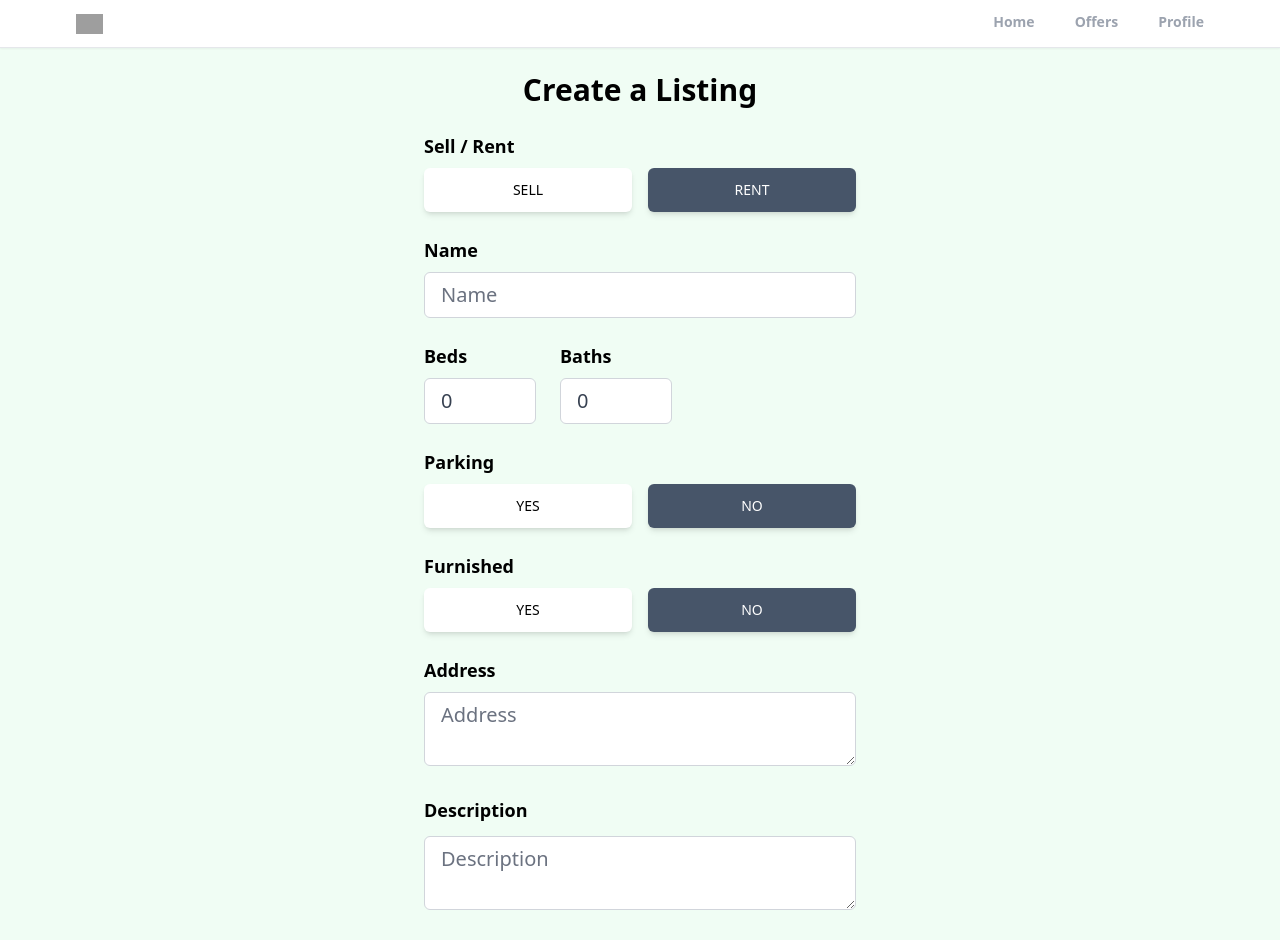
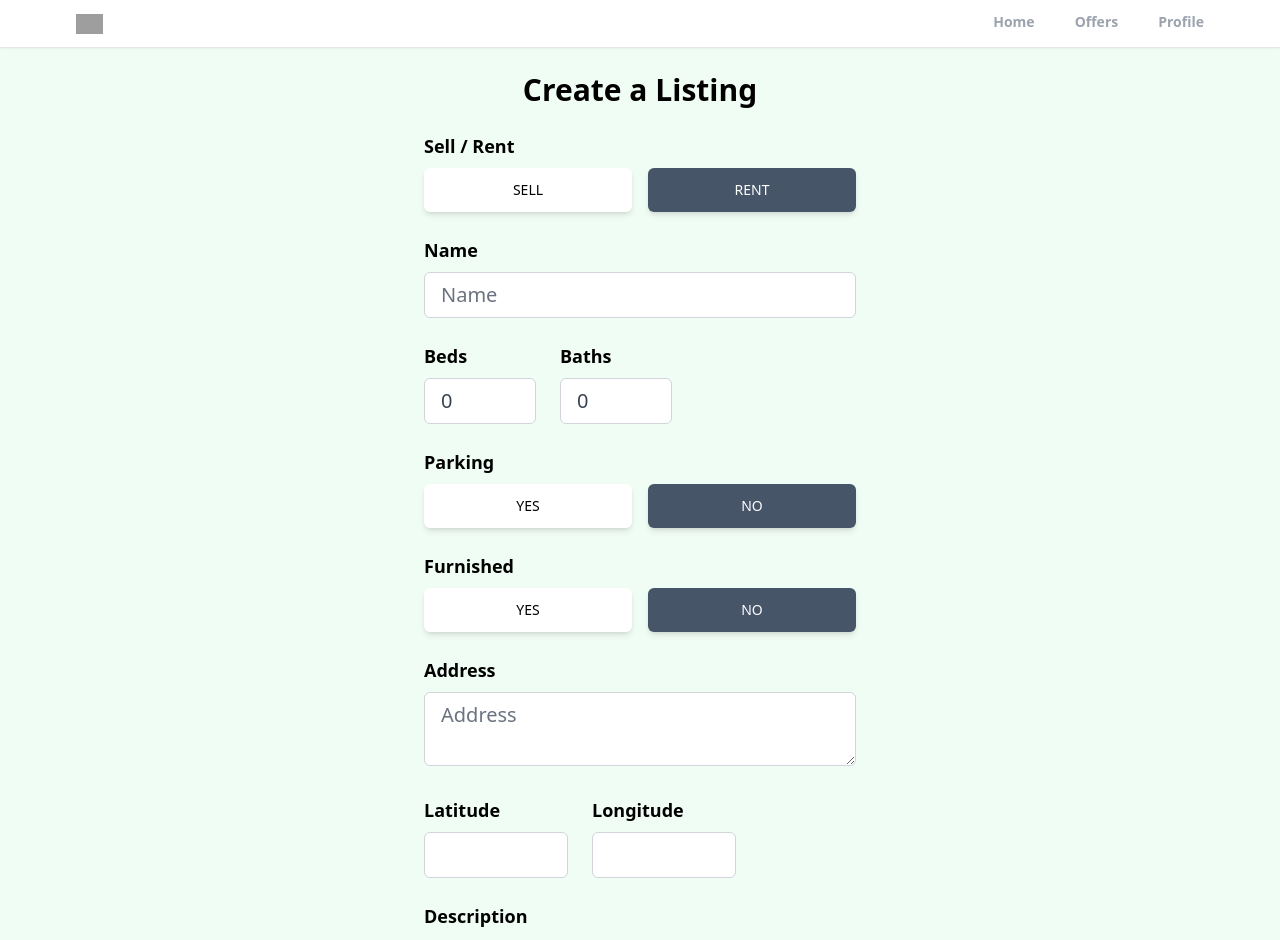
Before and after one commit to kotin-lab/realtor-react, a React (Create React App) app: page /listings/create in a window 1280 px wide. Shown: the top 940 px of the page. Built offline with nearby package versions, Linux system fonts and the light colour scheme; no server answers; sample sign-in values are in the browser's storage; grey boxes are pictures that could not be loaded.

Commit message:
Add onChange and onSubmit functionality to the CreateListing page

```diff
--- a/package.json
+++ b/package.json
@@ -14,6 +14,7 @@
     "react-router-dom": "^6.10.0",
     "react-scripts": "5.0.1",
     "react-toastify": "^9.1.2",
+    "uuid": "^9.0.0",
     "web-vitals": "^2.1.4"
   },
   "scripts": {
--- a/src/App.js
+++ b/src/App.js
@@ -1,8 +1,7 @@
 import {
   BrowserRouter as Router,
   Routes,
-  Route,
-  Outlet
+  Route
 } from 'react-router-dom';
 import { ToastContainer } from 'react-toastify';
 import 'react-toastify/dist/ReactToastify.css';
@@ -32,8 +31,8 @@ function App() {
           <Route path='/sign-in' element={<SignIn />} />
           <Route path='/forgot-password' element={<ForgotPassword />} />
           <Route path='/offers' element={<Offers />} />
-          <Route path='/listings' element={<Outlet />}>
-            <Route path='create' element={<CreateListing />} />
+          <Route path='/listings/create' element={<PrivateRoute />}>
+            <Route index element={<CreateListing />} />
           </Route>
         </Routes>
       </Router>
--- a/src/pages/CreateListing.jsx
+++ b/src/pages/CreateListing.jsx
@@ -1,6 +1,21 @@
 import React, { useState } from 'react'
+import { getAuth } from 'firebase/auth';
+import { getDownloadURL, getStorage, ref, uploadBytesResumable } from 'firebase/storage';
+import { toast } from 'react-toastify';
+import { v4 as uuidv4 } from 'uuid';
+import { addDoc, collection, serverTimestamp } from 'firebase/firestore';
+import { db } from 'firebase.config';
+import { useNavigate } from 'react-router';
+
+// Components
+import Spinner from 'components/Spinner';
 
 export default function CreateListing() {
+  const auth = getAuth();
+  const storage = getStorage();
+  const navigate = useNavigate();
+  const [geolocationEnabled, setGeolocationEnabled] = useState(false);
+  const [loading, setLoading] = useState(false);
   const [formData, setFormData] = useState({
     type: 'rent',
     name: '',
@@ -10,9 +25,12 @@ export default function CreateListing() {
     furnished: false,
     address: '',
     description: '',
-    offer: true,
+    offer: false,
     regularPrice: 0,
-    discountedPrice: 0
+    discountedPrice: 0,
+    latitude: '',
+    longitude: '',
+    images: {}
   });
   const {
     type,
@@ -25,13 +43,196 @@ export default function CreateListing() {
     description,
     offer,
     regularPrice,
-    discountedPrice
+    discountedPrice,
+    latitude,
+    longitude,
+    images
   } = formData;
+
+  // Handlers
+  const handleOnChange = e => {
+    let bool = null;
+    const { type, name, value, files} = e.target;
+
+    // Convert to Boolean
+    if (type === 'button' && value === 'true') {
+      bool = true;
+    }
+
+    if (type === 'button' && value === 'false') {
+      bool = false;
+    }
+
+    // Files
+    if (files) {
+      setFormData(prevState => ({
+        ...prevState,
+        images: files
+      }));
+    } else {
+      setFormData(prevState => ({
+        ...prevState,
+        [name]: bool ?? value
+      }));
+    }
+  };
+
+  // Handel form submit
+  const handleFormSubmit = async e => {
+    e.preventDefault();
+
+    // Prevent repeated form submit
+    if (loading) return;
+
+    setLoading(true);
+
+    /** Check form fields */
+    // Check discounted price
+    if (+discountedPrice >= +regularPrice) {
+      setLoading(false);
+      toast.error('Discounted price need to be less than regular price');
+      return;
+    }
+
+    // Check max allowed images
+    if (images.length > 6) {
+      setLoading(false);
+      toast.error('Maximum 6 images are allowed');
+      return;
+    }
+
+    const geolocation = {};
+    if (geolocationEnabled) {
+      // Implement geolocation functionality here
+      // using Google Map Geocode api
+
+      setGeolocationEnabled(false);
+      setLoading(false);
+      toast.info('Geolocation functionality is not implemented yet. Please enter manually in the form.');
+      return;
+    } else {
+      geolocation.lat = latitude;
+      geolocation.lng = longitude;
+    }
+
+    /** Upload images */
+    // Store image
+    async function storeImage(image) {
+      return new Promise((resolve, reject) => {
+        const filename = `${auth.currentUser.uid}-${uuidv4()}-${image.name}`;
+
+        // Create the file metadata
+        const metadata = {
+          contentType: image.type
+        };
+
+        // Upload file and metadata to the object `images/${filename}`
+        const storageRef = ref(storage, `images/${filename}`);
+        const uploadTask = uploadBytesResumable(storageRef, image, metadata);
+
+        // Listen for state changes, errors, and completion of the upload.
+        uploadTask.on(
+          'state_changed',
+          snapshot => {
+            // Get task progress, including the number of bytes uploaded
+            // and the total number of bytes to be uploaded
+            const progress = (snapshot.bytesTransferred / snapshot.totalBytes) * 100;
+            console.log(`Upload is ${progress}% done`);
+
+            switch (snapshot.state) {
+              case 'paused':
+                console.log('Upload is paused');
+                break;
+              case 'running':
+                console.log('Upload is running');
+                break;
+              default:
+                break;
+            }
+          },
+          error => {
+            reject(error);
+          },
+          () => {
+            // Uplaod completd successfully,
+            // now we can get the download URL
+            getDownloadURL(uploadTask.snapshot.ref).then(downloadUrl => {
+              resolve(downloadUrl);
+            });
+          }
+        );
+      });
+    }
+
+    const imgUrls = await Promise.all(
+      [...images].map(img => storeImage(img))
+    ).catch(error => {
+      let message = '';
+      // A full list of error codes is available at
+      // https://firebase.google.com/docs/storage/web/handle-errors
+      switch (error.code) {
+        case 'storage/unauthorized':
+          message = "User doesn't have permission to access the object";
+          break;
+        case 'storage/canceled':
+          message = 'User canceled the upload';
+          break;
+        case 'storage/unknown':
+          message = 'Unknown error occurred, inspect error.serverResponse';
+          break;
+        default:
+          message = 'Images not uploaded!';
+          break;
+      }
+
+      setLoading(false);
+      toast.error(message);
+      return;
+    });
+
+    // Copy form data
+    const formDataCopy = {
+      ...formData,
+      imgUrls,
+      geolocation,
+      timestamp: serverTimestamp(),
+    };
+    // Remove properties that no longer needed
+    delete formDataCopy.images;
+    delete formDataCopy.latitude;
+    delete formDataCopy.longitude;
+    offer || delete formDataCopy.discountedPrice;
+
+
+    /** Add a document to Cloud Firestore */
+    try {
+      // Add a new document with a generated id.
+      const docRef = await addDoc(
+        collection(db, 'listings'),
+        formDataCopy
+      );
+
+      setLoading(false);
+      toast.success('Listing created');
+
+      // Redirect to listing that just created
+      navigate(`/category/${type}/${docRef.id}`);
+    } catch (error) {
+      console.error(error);
+      setLoading(false);
+      toast.error('Failed to create a listing');
+    }
+  };
+
+  // If Loading, show the <Spinner /> component instead.
+  if (loading) {
+    return <Spinner />;
+  }
 
   return (
     <main className='max-w-md px-2 mx-auto'>
       <h1 className='text-3xl text-center mt-6 font-bold'>Create a Listing</h1>
-      <form className='space-y-6 mt-6'>
+      <form className='space-y-6 mt-6' onSubmit={handleFormSubmit}>
         {/** Sell / Rent */}
         <div>
           <label className='block text-lg font-semibold mb-2'>Sell / Rent</label>
@@ -40,7 +241,7 @@ export default function CreateListing() {
               type='button'
               name='type'
               value='sell'
-              onClick={() => {}}
+              onClick={handleOnChange}
               className={`${type === 'sell'? 'bg-slate-600 text-white': 'bg-white'} px-7 py-3 font-medium text-sm uppercase shadow-md rounded-md hover:shadow-lg focus:shadow-lg active:shadow-lg transition ease-in-out duration-200 w-full`}
             >
               Sell
@@ -49,7 +250,7 @@ export default function CreateListing() {
               type='button'
               name='type'
               value='rent'
-              onClick={() => {}}
+              onClick={handleOnChange}
               className={`${type === 'rent'? 'bg-slate-600 text-white': 'bg-white'} ml-4 px-7 py-3 font-medium text-sm uppercase shadow-md rounded-md hover:shadow-lg focus:shadow-lg active:shadow-lg transition ease-in-out duration-200 w-full`}
             >
               Rent
@@ -69,7 +270,7 @@ export default function CreateListing() {
             name='name'
             value={name}
             id='name'
-            onChange={() => {}}
+            onChange={handleOnChange}
             placeholder='Name'
             minLength={10}
             maxLength={32}
@@ -94,7 +295,7 @@ export default function CreateListing() {
               min={0}
               max={50}
               required
-              onChange={() => {}}
+              onChange={handleOnChange}
               className='w-28 px-4 py-2 text-xl text-gray-700 bg-white border border-gray-300 focus:border-slate-600 rounded-md transition duration-200 ease-in-out'
             />
           </div>
@@ -113,7 +314,7 @@ export default function CreateListing() {
               min={0}
               max={50}
               required
-              onChange={() => {}}
+              onChange={handleOnChange}
               className='w-28 px-4 py-2 text-xl text-gray-700 bg-white border border-gray-300 focus:border-slate-600 rounded-md transition duration-200 ease-in-out'
             />
           </div>
@@ -125,8 +326,8 @@ export default function CreateListing() {
             <button
               type='button'
               name='parking'
-              value={parking}
-              onClick={() => {}}
+              value={true}
+              onClick={handleOnChange}
               className={`${parking? 'bg-slate-600 text-white': 'bg-white'} px-7 py-3 font-medium text-sm uppercase shadow-md rounded-md hover:shadow-lg focus:shadow-lg active:shadow-lg transition ease-in-out duration-200 w-full`}
             >
               Yes
@@ -134,8 +335,8 @@ export default function CreateListing() {
             <button
               type='button'
               name='parking'
-              value={parking}
-              onClick={() => {}}
+              value={false}
+              onClick={handleOnChange}
               className={`${!parking? 'bg-slate-600 text-white': 'bg-white'} ml-4 px-7 py-3 font-medium text-sm uppercase shadow-md rounded-md hover:shadow-lg focus:shadow-lg active:shadow-lg transition ease-in-out duration-200 w-full`}
             >
               No
@@ -149,8 +350,8 @@ export default function CreateListing() {
             <button
               type='button'
               name='furnished'
-              value={furnished}
-              onClick={() => {}}
+              value={true}
+              onClick={handleOnChange}
               className={`${furnished? 'bg-slate-600 text-white': 'bg-white'} px-7 py-3 font-medium text-sm uppercase shadow-md rounded-md hover:shadow-lg focus:shadow-lg active:shadow-lg transition ease-in-out duration-200 w-full`}
             >
               Yes
@@ -158,8 +359,8 @@ export default function CreateListing() {
             <button
               type='button'
               name='furnished'
-              value={furnished}
-              onClick={() => {}}
+              value={false}
+              onClick={handleOnChange}
               className={`${!furnished? 'bg-slate-600 text-white': 'bg-white'} ml-4 px-7 py-3 font-medium text-sm uppercase shadow-md rounded-md hover:shadow-lg focus:shadow-lg active:shadow-lg transition ease-in-out duration-200 w-full`}
             >
               No
@@ -178,12 +379,57 @@ export default function CreateListing() {
             name='address'
             value={address}
             id='address'
-            onChange={() => {}}
+            onChange={handleOnChange}
             placeholder='Address'
             required
             className='w-full px-4 py-2 text-xl text-gray-700 bg-white border border-gray-300 focus:border-slate-600 rounded-md transition duration-200 ease-in-out'
           />
         </div>
+        {/** Lat / Long */}
+        {geolocationEnabled || (
+          <div className='flex items-center space-x-6'>
+            <div>
+              <label
+                htmlFor='latitude'
+                className='block text-lg font-semibold mb-2'
+              >
+                Latitude
+              </label>
+              <input
+                type='number'
+                name='latitude'
+                id='latitude'
+                value={latitude}
+                min={-90}
+                max={90}
+                required
+                step='any'
+                onChange={handleOnChange}
+                className='w-36 px-4 py-2 text-xl text-gray-700 bg-white border border-gray-300 focus:border-slate-600 rounded-md transition duration-200 ease-in-out'
+              />
+            </div>
+            <div>
+              <label
+                htmlFor='longitude'
+                className='block text-lg font-semibold mb-2'
+              >
+                Longitude
+              </label>
+              <input
+                type='number'
+                name='longitude'
+                id='longitude'
+                value={longitude}
+                min={-180}
+                max={180}
+                required
+                step='any'
+                onChange={handleOnChange}
+                className='w-36 px-4 py-2 text-xl text-gray-700 bg-white border border-gray-300 focus:border-slate-600 rounded-md transition duration-200 ease-in-out'
+              />
+            </div>
+          </div>
+        )}
         {/** Description */}
         <div>
           <label
@@ -196,7 +442,7 @@ export default function CreateListing() {
             name='description'
             value={description}
             id='description'
-            onChange={() => {}}
+            onChange={handleOnChange}
             placeholder='Description'
             required
             className='w-full px-4 py-2 text-xl text-gray-700 bg-white border border-gray-300 focus:border-slate-600 rounded-md transition duration-200 ease-in-out'
@@ -209,8 +455,8 @@ export default function CreateListing() {
             <button
               type='button'
               name='offer'
-              value={offer}
-              onClick={() => {}}
+              value={true}
+              onClick={handleOnChange}
               className={`${offer? 'bg-slate-600 text-white': 'bg-white'} px-7 py-3 font-medium text-sm uppercase shadow-md rounded-md hover:shadow-lg focus:shadow-lg active:shadow-lg transition ease-in-out duration-200 w-full`}
             >
               Yes
@@ -218,8 +464,8 @@ export default function CreateListing() {
             <button
               type='button'
               name='offer'
-              value={offer}
-              onClick={() => {}}
+              value={false}
+              onClick={handleOnChange}
               className={`${!offer? 'bg-slate-600 text-white': 'bg-white'} ml-4 px-7 py-3 font-medium text-sm uppercase shadow-md rounded-md hover:shadow-lg focus:shadow-lg active:shadow-lg transition ease-in-out duration-200 w-full`}
             >
               No
@@ -242,7 +488,7 @@ export default function CreateListing() {
               value={regularPrice}
               min={50}
               required
-              onChange={() => {}}
+              onChange={handleOnChange}
               className='w-28 px-4 py-2 text-xl text-gray-700 bg-white border border-gray-300 focus:border-slate-600 rounded-md transition duration-200 ease-in-out'
             />
             <span hidden={type !== 'rent'} className='text-md whitespace-nowrap'>
@@ -266,7 +512,8 @@ export default function CreateListing() {
                 id='discountedPrice'
                 value={discountedPrice}
                 required={offer}
-                onChange={() => {}}
+                min={1}
+                onChange={handleOnChange}
                 className='w-28 px-4 py-2 text-xl text-gray-700 bg-white border border-gray-300 focus:border-slate-600 rounded-md transition duration-200 ease-in-out'
               />
               <span hidden={type !== 'rent'} className='text-md whitespace-nowrap'>
@@ -285,7 +532,7 @@ export default function CreateListing() {
             type='file'
             name='images'
             id='images'
-            onChange={() => {}}
+            onChange={handleOnChange}
             accept='.jpg,.png,.jpeg'
             multiple
             required
@@ -295,6 +542,7 @@ export default function CreateListing() {
         {/** Submit button */}
         <button
           type='submit'
+          disabled={loading}
           className='w-full px-7 py-3 bg-blue-600 hover:bg-blue-700 focus:bg-blue-700 text-white font-medium text-sm uppercase rounded-md shadow-md hover:shadow-lg focus:shadow-lg transition ease-in-out duration-200'
         >
           Create Listing
```
Also changed, not shown: 1 other file (tests, documents, lock files or other folders).
